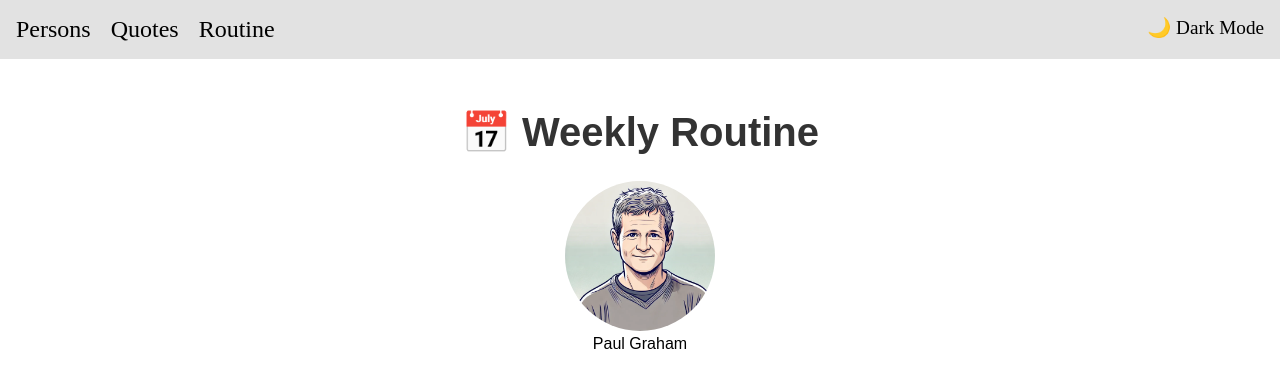
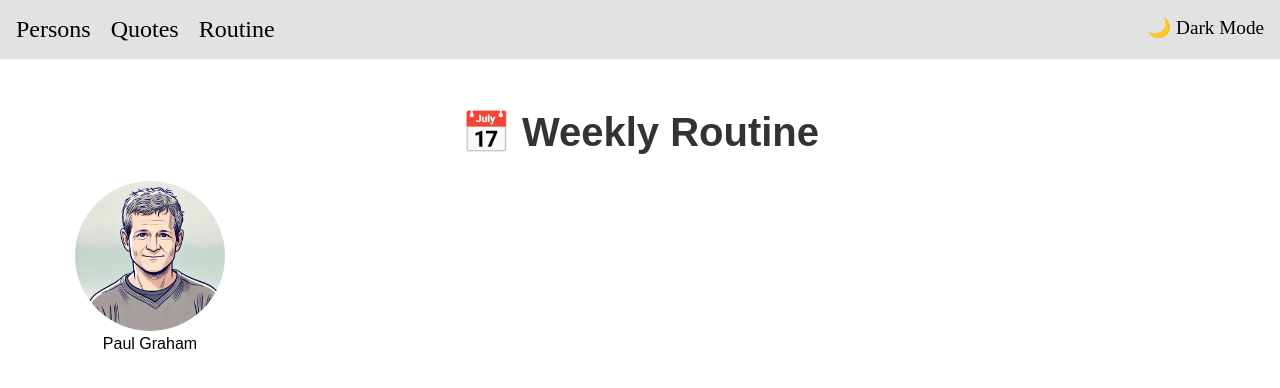
Before and after one commit to Mustafaali82/techgems, a React (Create React App) app: page /routine in a window 1280 px wide. Shown: the top 388 px of the page. Built offline with nearby package versions, Linux system fonts and the light colour scheme; a web font is replaced by a local one.

Commit message:
Update global.css

```diff
--- a/src/styles/global.css
+++ b/src/styles/global.css
@@ -534,6 +534,10 @@
     transform: scale(1.1);
   }
 
+  .routine-card{
+    width: 200px;
+  }
+
 /* Pricing */
 
 /* Styling the pricing container */
```
